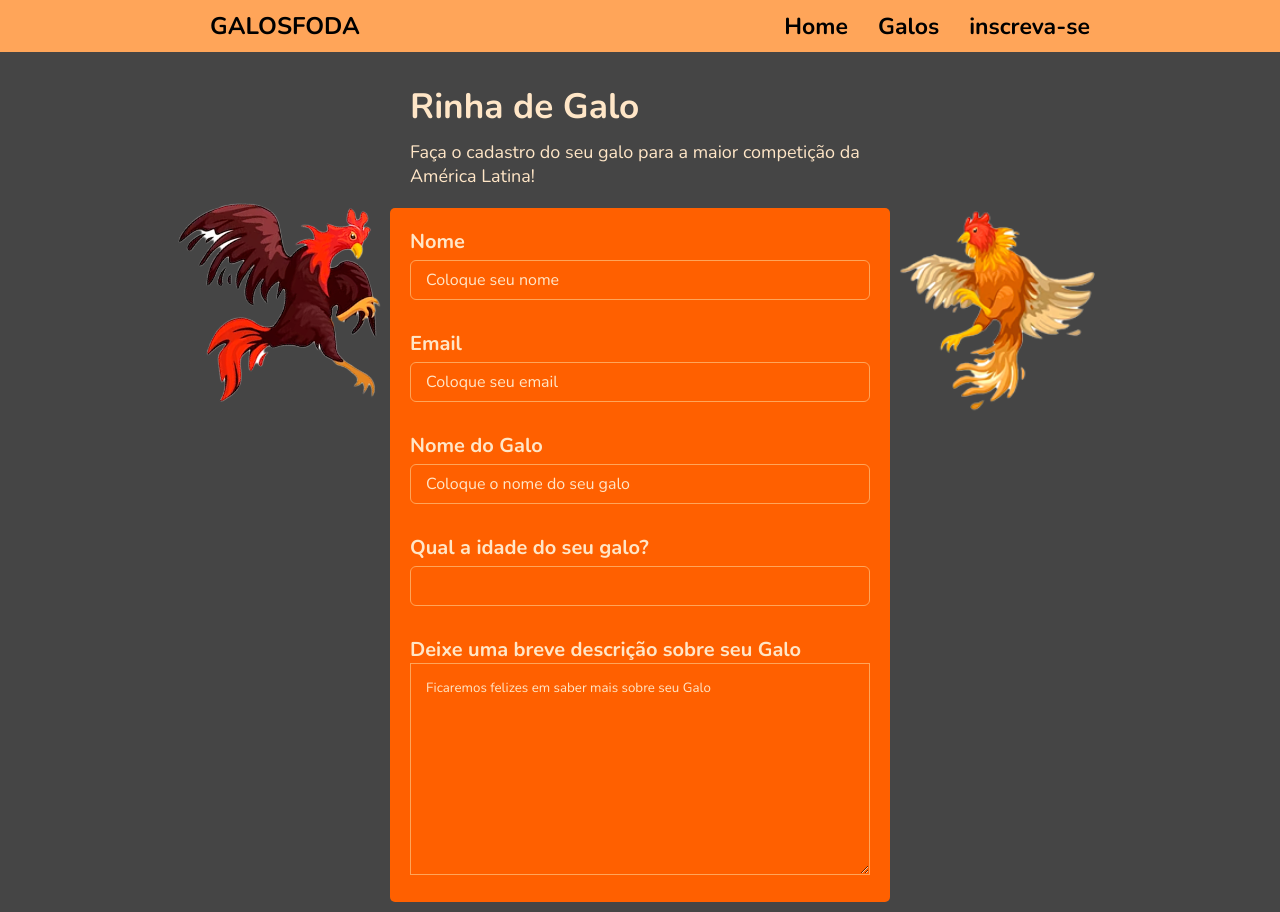
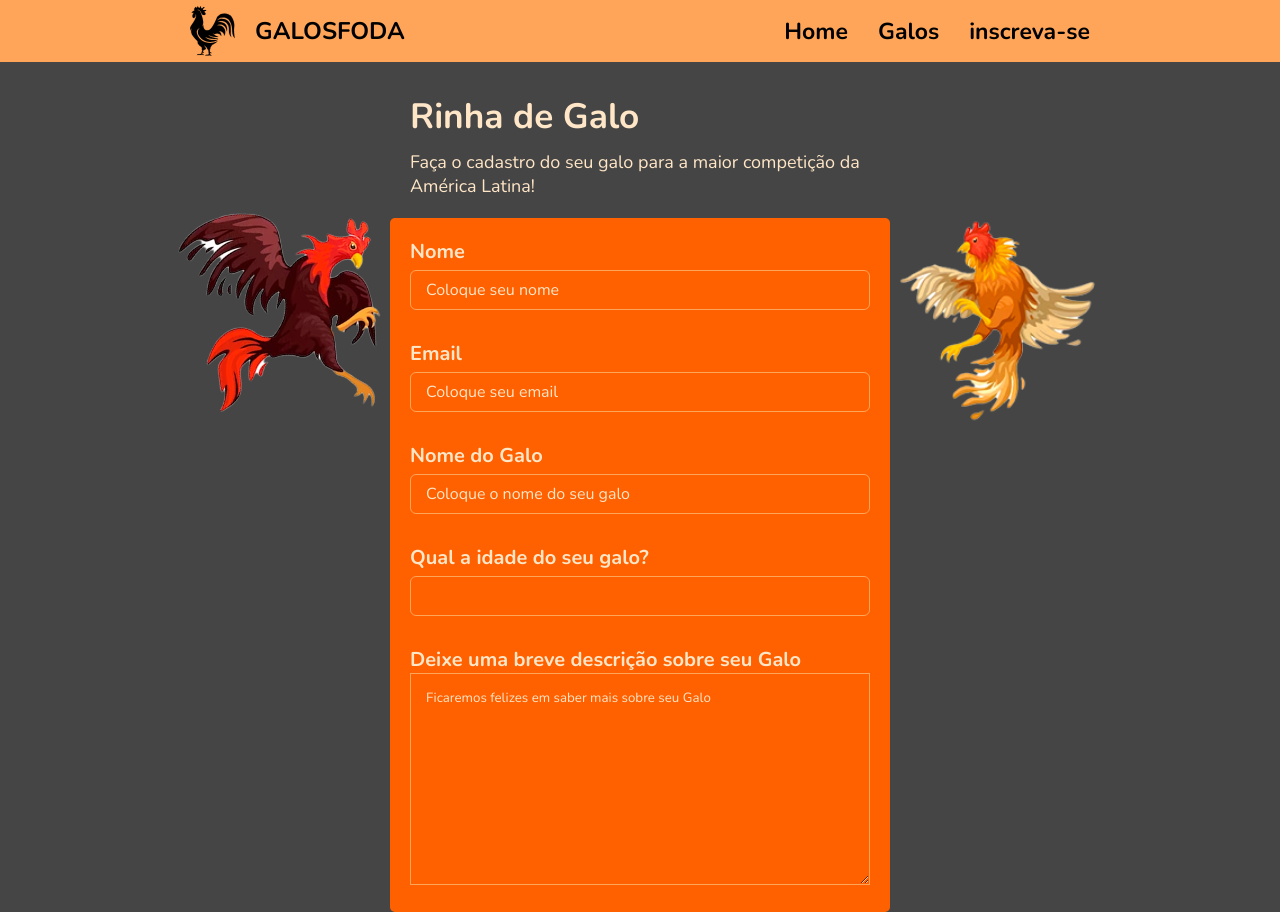
Before and after one commit to Fuuuzer/forms-study, a plain HTML site: page index.html in a window 1280 px wide. Drawn offline with nearby package versions, Linux system fonts and the light colour scheme.

Commit message:
ajuste logo

```diff
--- a/assets/styles/style.css
+++ b/assets/styles/style.css
@@ -20,12 +20,16 @@ body {
   background: #454545;
 }
 
+.logo {
+  width: 45px;
+}
+
 input {
   border: none;
   height: 40px;
   padding: 15px;
   width: 100%;
-  color: #000;
+  color: #FFE6C7;
   font-size: 16px;
   transition: .3s;
   border: 1px solid #FFA559;
@@ -104,13 +108,19 @@ textarea {
   width: 100%;
   background: #FF6000;
   padding: 15px;
+  color: #FFE6C7;
   border: 1px solid #FFA559;
   outline: none;
 }
 
 .nav {
   max-width: 100vw;
+  padding: 5px;
   background: #FFA559;
+}
+
+.nav__logos {
+  display: flex;
 }
 
 .nav__container {
--- a/index.html
+++ b/index.html
@@ -13,7 +13,11 @@
   <header class="nav">
     <nav class="nav__container">
       <div class="nav__flex">
-        <h1 class="nav__title">GALOSFODA</h1>
+        <div class="nav__logos">
+          <img class="logo" src="./assets/img/logo.svg" alt="logo galo">
+          <h1 class="nav__title">GALOSFODA</h1>
+        </div>
+
         <ul class="nav__list">
           <li><a href="">Home</a></li>
           <li><a href="">Galos</a></li>
@@ -30,8 +34,8 @@
 
   <main>
 
-      <img class="galo-2"  src="./assets/img/galo-1.png" alt="">
-      <img class="galo-1" src="./assets/img/galo-2.png" alt="">
+    <img class="galo-2" src="./assets/img/galo-1.png" alt="">
+    <img class="galo-1" src="./assets/img/galo-2.png" alt="">
 
     <div class="main__container">
       <form class="form">
```
Also changed, not shown: assets/img/galo1.png (deleted), assets/img/logo.svg (added).
